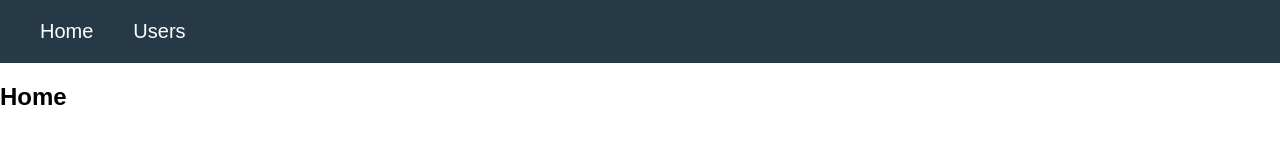
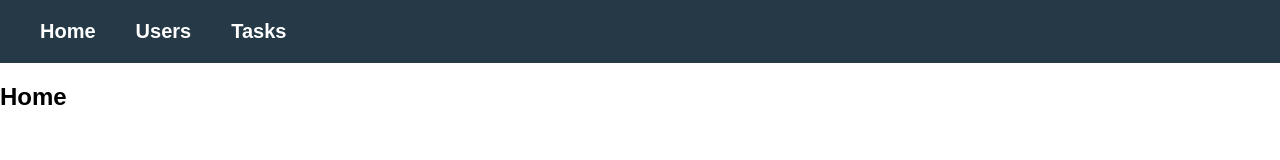
Before and after one commit to sntwandy/redux-course, a React app: page / in a window 1280 px wide. Shown: the top 160 px of the page. Built offline with nearby package versions, Linux system fonts and the light colour scheme.

Commit message:
Optimizing routes

```diff
--- a/src/assets/styles/Global.scss
+++ b/src/assets/styles/Global.scss
@@ -7,6 +7,4 @@ body {
 
 a {
   text-decoration: none;
-  color: white;
-  margin: 0px 20px;
 }
--- a/src/assets/styles/components/Menu.scss
+++ b/src/assets/styles/components/Menu.scss
@@ -3,3 +3,9 @@
   padding: 20px;
   font-size: 20px;
 }
+
+#menu a {
+  color: white;
+  margin: 0px 20px;
+  font-weight: 800;
+}
--- a/src/components/Menu.js
+++ b/src/components/Menu.js
@@ -4,17 +4,15 @@ import { Link } from 'react-router-dom';
 // Styles
 import '../assets/styles/components/Menu.scss'
 
-const Menu = props => {
+const Menu = () => {
   return(
-    <>
-      <header>
-        <nav id="menu">
-          <Link to='/'>Home</Link>
-          <Link to='/users'>Users</Link>
-        </nav>
-      </header>
-      { props.children }
-    </>
+    <header>
+      <nav id="menu">
+        <Link to='/'>Home</Link>
+        <Link to='users'>Users</Link>
+        <Link to='/tasks'>Tasks</Link>
+      </nav>
+    </header>
   );
 };
 
--- /dev/null
+++ b/src/components/Tasks.js
@@ -0,0 +1,9 @@
+import React from 'react';
+
+const Tasks = () => {
+  return(
+    <h2>Tasks</h2>
+  );
+};
+
+export default Tasks;
--- a/src/containers/App.js
+++ b/src/containers/App.js
@@ -2,19 +2,21 @@ import React from 'react';
 import { BrowserRouter, Route, Switch } from 'react-router-dom';
 
 // Components
-import Menu from '../components/Menu';
-import Users from './Users';
+import Layout from './Layout';
 import Home from './Home';
+import Users from '../components/Users';
+import Tasks from '../components/Tasks';
 
 const App = () => {
   return(
     <BrowserRouter>
-      <Menu>
+      <Layout>
         <Switch>
           <Route exact path="/" component={Home} />
           <Route exact path="/users" component={Users} />
+          <Route exact path="/tasks" component={Tasks} />
         </Switch>
-      </Menu>
+      </Layout>
     </BrowserRouter>
   );
 };
--- a/src/containers/Home.js
+++ b/src/containers/Home.js
@@ -2,7 +2,9 @@ import React from 'react';
 
 const Home = () => {
   return(
-    <h2>Home</h2>
+    <>
+      <h2>Home</h2>
+    </>
   );
 };
 
--- /dev/null
+++ b/src/containers/Layout.js
@@ -0,0 +1,15 @@
+import React from 'react';
+
+// Components
+import Menu from '../components/Menu';
+
+const Layout = props => {
+  return(
+    <>
+      <Menu />
+      { props.children }
+    </>
+  );
+};
+
+export default Layout;
```
Also changed, not shown: src/components/Users.js (renamed from src/containers/Users.js).
